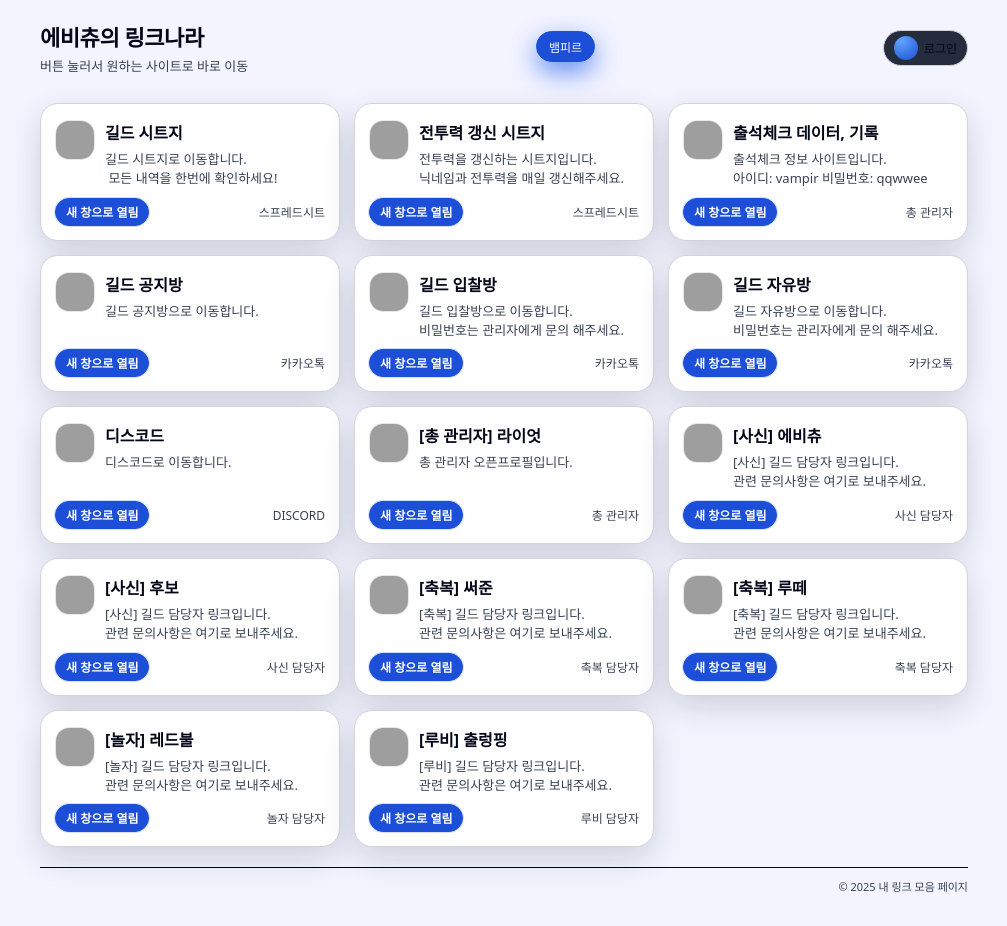
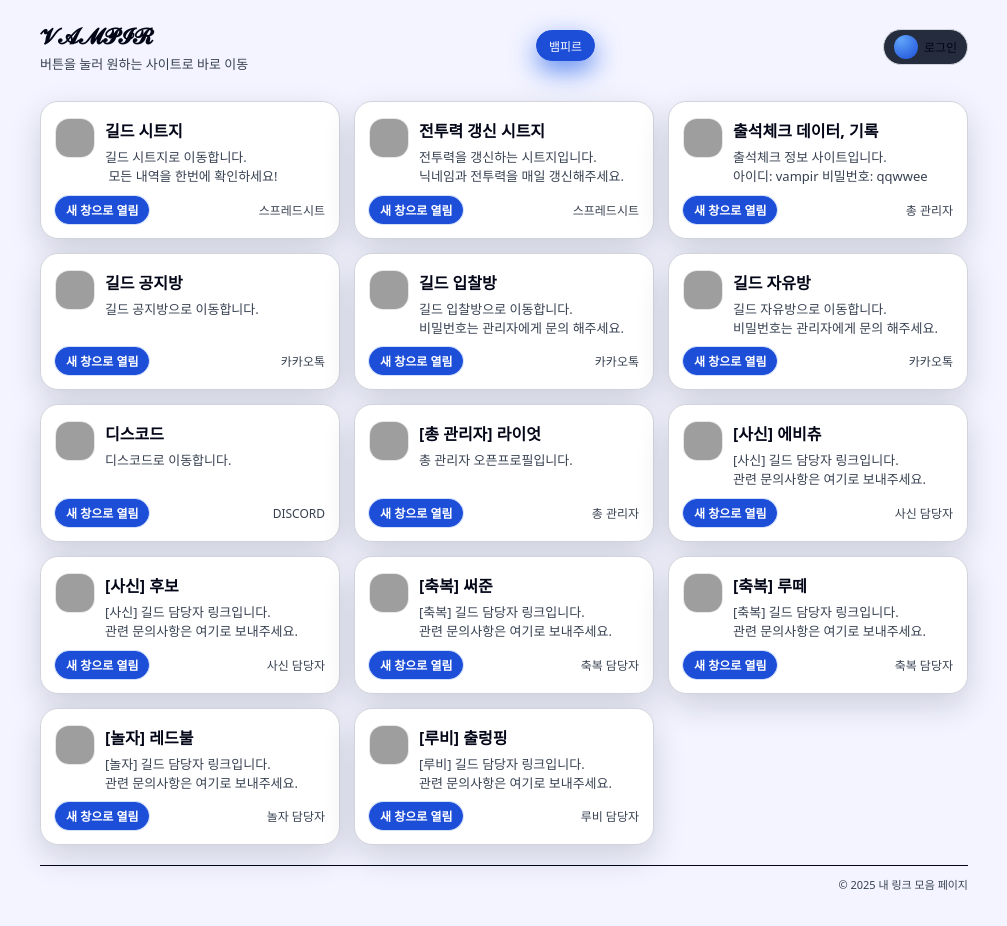
Before and after one commit to EBICHU9328/ebichu, a plain HTML site: page index.html in a window 1280 px wide. Shown: the whole page, without its empty margins (136-1143 px from the left). Drawn offline with Linux system fonts and the light colour scheme; grey boxes are pictures that could not be loaded.

Commit message:
Update index.html

```diff
--- a/index.html
+++ b/index.html
@@ -2,7 +2,7 @@
 <html lang="ko">
 <head>
   <meta charset="UTF-8">
-  <title>링크나라</title>
+  <title>𝓥𝓐𝓜𝓟𝓘𝓡</title>
   <meta name="viewport" content="width=device-width, initial-scale=1.0">
   <style>
     :root {
@@ -428,8 +428,8 @@
   <div class="page">
     <header>
       <div class="header-left">
-        <div class="title">에비츄의 링크나라</div>
-        <div class="subtitle">버튼 눌러서 원하는 사이트로 바로 이동</div>
+        <div class="title">𝓥𝓐𝓜𝓟𝓘𝓡</div>
+        <div class="subtitle">버튼을 눌러 원하는 사이트로 바로 이동</div>
       </div>
       <div class="header-center">
         <button class="tab-btn" data-game="game1">뱀피르</button>
```
